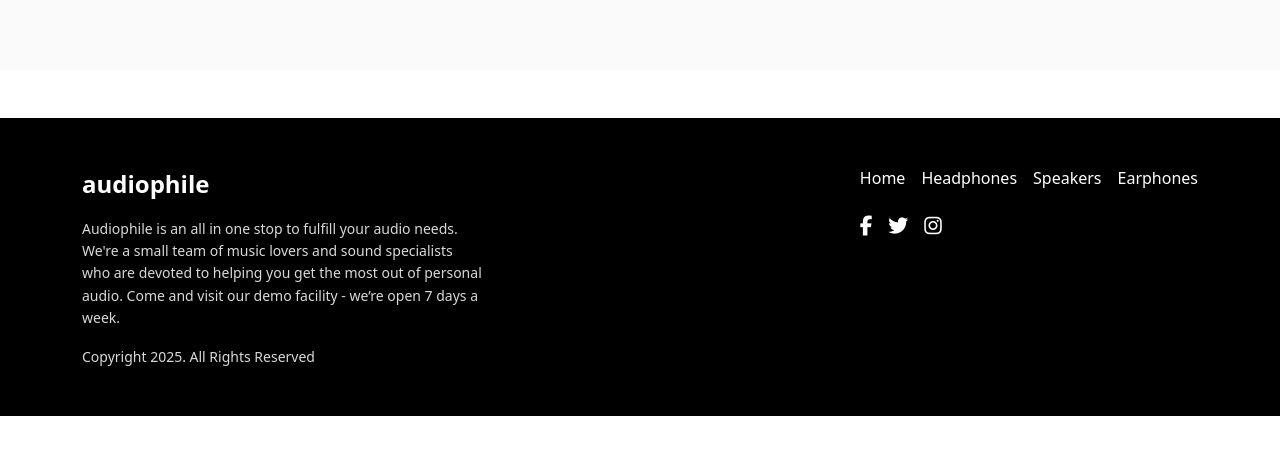
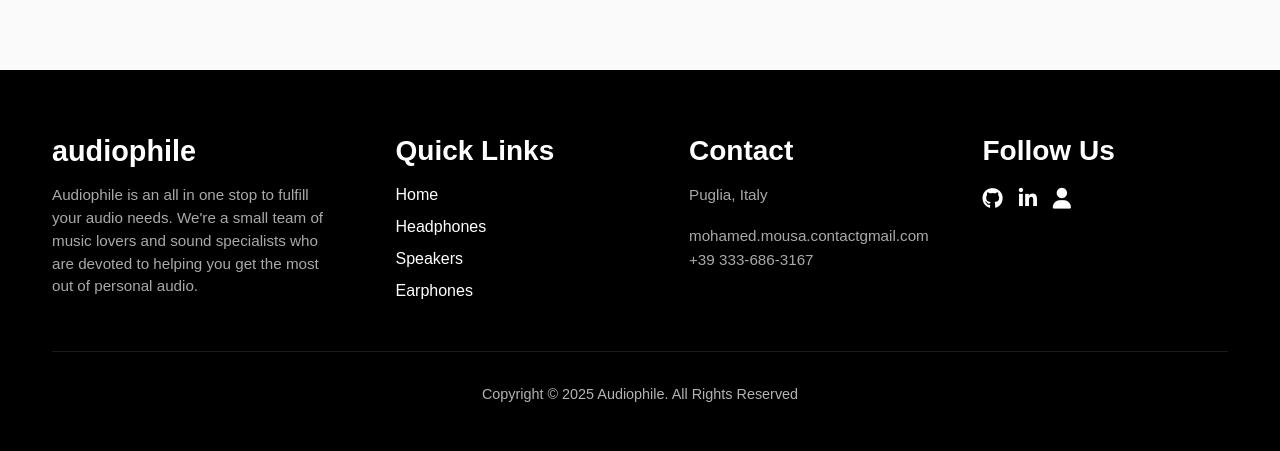
Before and after one commit to mohamedmousa77/Audiophile_E-commerce, an Angular app in the folder Frontend-Angular/audiophile_ecommerce/: page / in a window 1280 px wide. Shown: the part 2750-3201 px from the top of the page. Before the commit the page ends 3166 px from the top, so only its background shows below. Built offline with nearby package versions, Linux system fonts and the light colour scheme.

Commit message:
Adjusted the footer. Working on product page

```diff
--- a/Frontend-Angular/audiophile_ecommerce/src/app/pages/category/category.component.html
+++ b/Frontend-Angular/audiophile_ecommerce/src/app/pages/category/category.component.html
@@ -1,6 +1,3 @@
-<!-- <section class="category-header text-center py-5">
-  <h2 class="text-uppercase">{{ categoryName || 'Category name' }}</h2>
-</section> -->
 <section class="product-grid">
   <div *ngFor="let product of products" class="product-card">
     <img [src]="product.imageUrl" [alt]="product.name" class="product-image" />
--- a/Frontend-Angular/audiophile_ecommerce/src/app/pages/home/promotions/promotions.component.ts
+++ b/Frontend-Angular/audiophile_ecommerce/src/app/pages/home/promotions/promotions.component.ts
@@ -7,26 +7,6 @@ import { CommonModule } from '@angular/common';
   styleUrl: './promotions.component.css'
 })
 export class PromotionsComponent {
-  zx9Product = {
-    title: 'ZX9 SPEAKER',
-    description: 'Upgrade to premium speakers that are phenomenally built to deliver truly remarkable sound.',
-    imageUrl: '3D_Speaker-image.png',
-    alt: 'ZX9 Speaker',
-    link: '/product/zx9'
-  };
-  zx7Product = {
-    title: 'ZX7 SPEAKER',
-    imageUrl: 'speacker-img.png',
-    link: '/product/zx7-speaker',
-    alt: 'ZX9 Speaker',
-  };
-
-  yx1Product = {
-    title: 'YX1 EARPHONES',
-    imageUrl: 'earphone-cat-img-bg.png',
-    link: '/product/yx1-earphones',
-    alt: 'ZX9 Speaker',
-  };
 
   promotionsProducts = [
     {
--- a/Frontend-Angular/audiophile_ecommerce/src/app/shared/components/footer/footer.component.css
+++ b/Frontend-Angular/audiophile_ecommerce/src/app/shared/components/footer/footer.component.css
@@ -1,16 +1,99 @@
-.footer-text {
-  color: rgba(255, 255, 255, 0.85); /* testo più chiaro */
-  font-size: 14px;
-  line-height: 1.6;
+.footer {
+  background-color: #000;
+  color: #fff;
+  padding: 4rem 2rem 2rem;
+  font-family: 'Arial', sans-serif;
 }
-.nav-link {
-  color: white;
+
+.container {
+  max-width: 1200px;
+  margin: 0 auto;
+}
+
+.footer-top {
+  display: flex;
+  flex-wrap: wrap;
+  justify-content: space-between;
+  gap: 3rem;
+  border-bottom: 1px solid rgba(255, 255, 255, 0.1);
+  padding-bottom: 2rem;
+}
+
+.footer-brand {
+  flex: 1 1 250px;
+}
+
+.footer-brand .logo {
+  font-size: 1.8rem;
+  font-weight: bold;
+  margin-bottom: 1rem;
+}
+
+.footer-brand p {
+  max-width: 280px;
+  line-height: 1.5;
+  font-size: 0.95rem;
+  color: darkgray;
+}
+
+.footer-links,
+.footer-contact,
+.footer-social {
+  flex: 1 1 200px;
+}
+
+.footer-links h3,
+.footer-contact h3,
+.footer-social h3 {
+  font-weight: bold;
+  margin-bottom: 1rem;
+}
+
+.footer-links ul {
+  list-style: none;
+  padding: 0;
+}
+
+.footer-links li {
+  margin-bottom: 0.5rem;
+}
+
+.footer-links a {
+  color: #fff;
   text-decoration: none;
   transition: color 0.3s;
 }
 
-.nav-link:hover,
-.nav-link.active {
+.footer-links a:hover {
   color: #d87d4a;
   cursor: pointer;
 }
+
+.footer-contact p {
+  line-height: 1.6;
+  font-size: 0.95rem;
+  color: darkgrey;
+}
+
+.social-icons {
+  display: flex;
+  gap: 1rem;
+  margin-top: 0.5rem;
+}
+
+.social-icons a {
+  color: #fff;
+  font-size: 1.3rem;
+  transition: color 0.3s;
+}
+
+.social-icons a:hover {
+  color: #d87d4a;
+}
+
+.footer-bottom {
+  text-align: center;
+  margin-top: 2rem;
+  font-size: 0.9rem;
+  opacity: 0.7;
+}
--- a/Frontend-Angular/audiophile_ecommerce/src/app/shared/components/footer/footer.component.html
+++ b/Frontend-Angular/audiophile_ecommerce/src/app/shared/components/footer/footer.component.html
@@ -1,26 +1,43 @@
-<footer class="bg-black text-white py-5 mt-5">
+<footer class="footer">
   <div class="container">
-    <div class="d-flex flex-column flex-md-row justify-content-between">
-      <div class="mb-4 mb-md-0">
-        <div class="logo fw-bold fs-4 mb-3">audiophile</div>
-        <p class="footer-text" style="max-width: 400px;">
-          Audiophile is an all in one stop to fulfill your audio needs. We're a small team of music lovers and sound specialists who are devoted to helping you get the most out of personal audio. Come and visit our demo facility - we’re open 7 days a week.
+    <div class="footer-top">
+      <div class="footer-brand">
+        <h2 class="logo">audiophile</h2>
+        <p>
+          Audiophile is an all in one stop to fulfill your audio needs.
+          We're a small team of music lovers and sound specialists who
+          are devoted to helping you get the most out of personal audio.
         </p>
       </div>
-      <div>
-        <nav class="d-flex flex-column flex-md-row gap-3 mb-4">
-          <a routerLink="/" class="nav-link text-white text-decoration-none" (click)="navigateToHome()" >Home</a>
-          <a routerLink="/category/headphones" class="nav-link text-white text-decoration-none"  (click)="navigateToCategory('headphones')">Headphones</a>
-          <a routerLink="/category/speakers" class="nav-link text-white text-decoration-none"  (click)="navigateToCategory('speakers')">Speakers</a>
-          <a routerLink="/category/earphones" class="nav-link text-white text-decoration-none"  (click)="navigateToCategory('earphones')">Earphones</a>
-        </nav>
-        <div class="d-flex gap-3">
-          <a href="#" class="text-white"><i class="fab fa-facebook-f fa-lg"></i></a>
-          <a href="#" class="text-white"><i class="fab fa-twitter fa-lg"></i></a>
-          <a href="#" class="text-white"><i class="fab fa-instagram fa-lg"></i></a>
+
+      <div class="footer-links">
+        <h3>Quick Links</h3>
+        <ul>
+          <li><a routerLink="/">Home</a></li>
+          <li><a routerLink="/category/headphones">Headphones</a></li>
+          <li><a routerLink="/category/speakers">Speakers</a></li>
+          <li><a routerLink="/category/earphones">Earphones</a></li>
+        </ul>
+      </div>
+
+      <div class="footer-contact">
+        <h3>Contact</h3>
+        <p>Puglia, Italy</p>
+        <p>mohamed.mousa.contactgmail.com<br>+39 333-686-3167</p>
+      </div>
+
+      <div class="footer-social">
+        <h3>Follow Us</h3>
+        <div class="social-icons">
+          <a href="https://github.com/mohamedmousa77" target="_blank"><i class="fab fa-github"></i></a>
+          <a href="https://linkedin.com/in/mohamedmousa-" target="_blank"><i class="fab fa-linkedin-in"></i></a>
+          <a href="http://mohamedmousa.it/" target="_blank"><i class="fas fa-user"></i></a>
         </div>
       </div>
     </div>
-    <div class="footer-text">Copyright 2025. All Rights Reserved</div>
+
+    <div class="footer-bottom">
+      <p>Copyright © 2025 Audiophile. All Rights Reserved</p>
+    </div>
   </div>
 </footer>
--- a/Frontend-Angular/audiophile_ecommerce/src/app/shared/components/header/header.component.html
+++ b/Frontend-Angular/audiophile_ecommerce/src/app/shared/components/header/header.component.html
@@ -8,31 +8,24 @@
     <nav class="d-flex gap-4 text-uppercase">
       <a
         routerLink="/"
-        routerLinkActive="active"
         class="nav-link"
-        [ngClass]="{ 'active-link': isActiveCategory('home') }"
         (click)="navigateToHome()"
       >Home</a>
       <a
         routerLink="/category/headphones"
-        routerLinkActive="active"
         class="nav-link"
         [class.active]="isActiveCategory('headphones')"
-        [ngClass]="{ 'active-link': isActiveCategory('headphones') }"
         (click)="navigateToCategory('headphones')"
       >Headphones</a>
       <a
         routerLink="/category/speakers"
-        routerLinkActive="active"
         class="nav-link"
         [class.active]="isActiveCategory('speakers')"
-        [ngClass]="{ 'active-link': isActiveCategory('speakers') }"
         (click)="navigateToCategory('speakers')"
       >Speakers</a>
       <a
         routerLink="/category/earphones"
-        routerLinkActive="active" class="nav-link"
-        [ngClass]="{ 'active-link': isActiveCategory('earphones') }"
+        class="nav-link"
         (click)="navigateToCategory('earphones')"
         [class.active]="isActiveCategory('earphones')"
       >Earphones</a>
```
